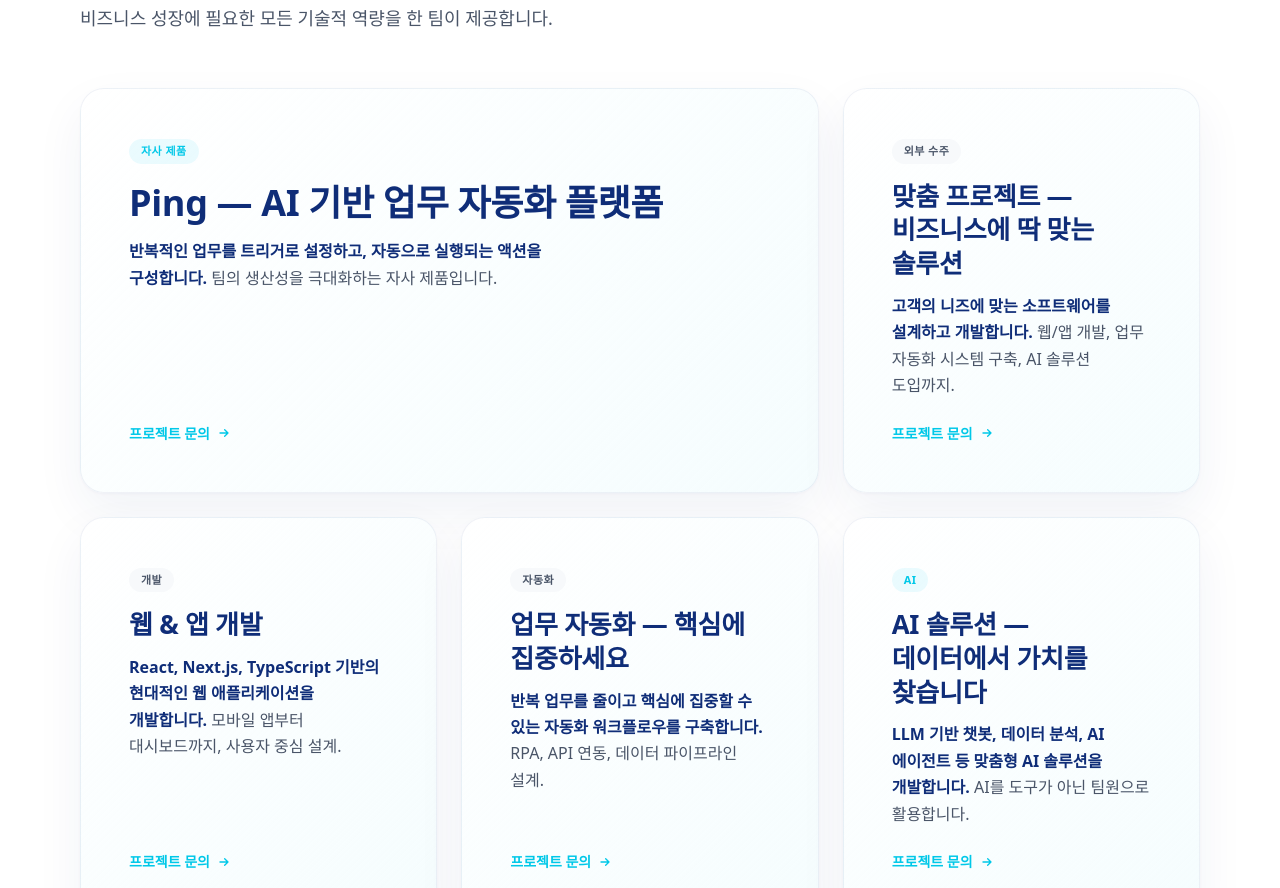
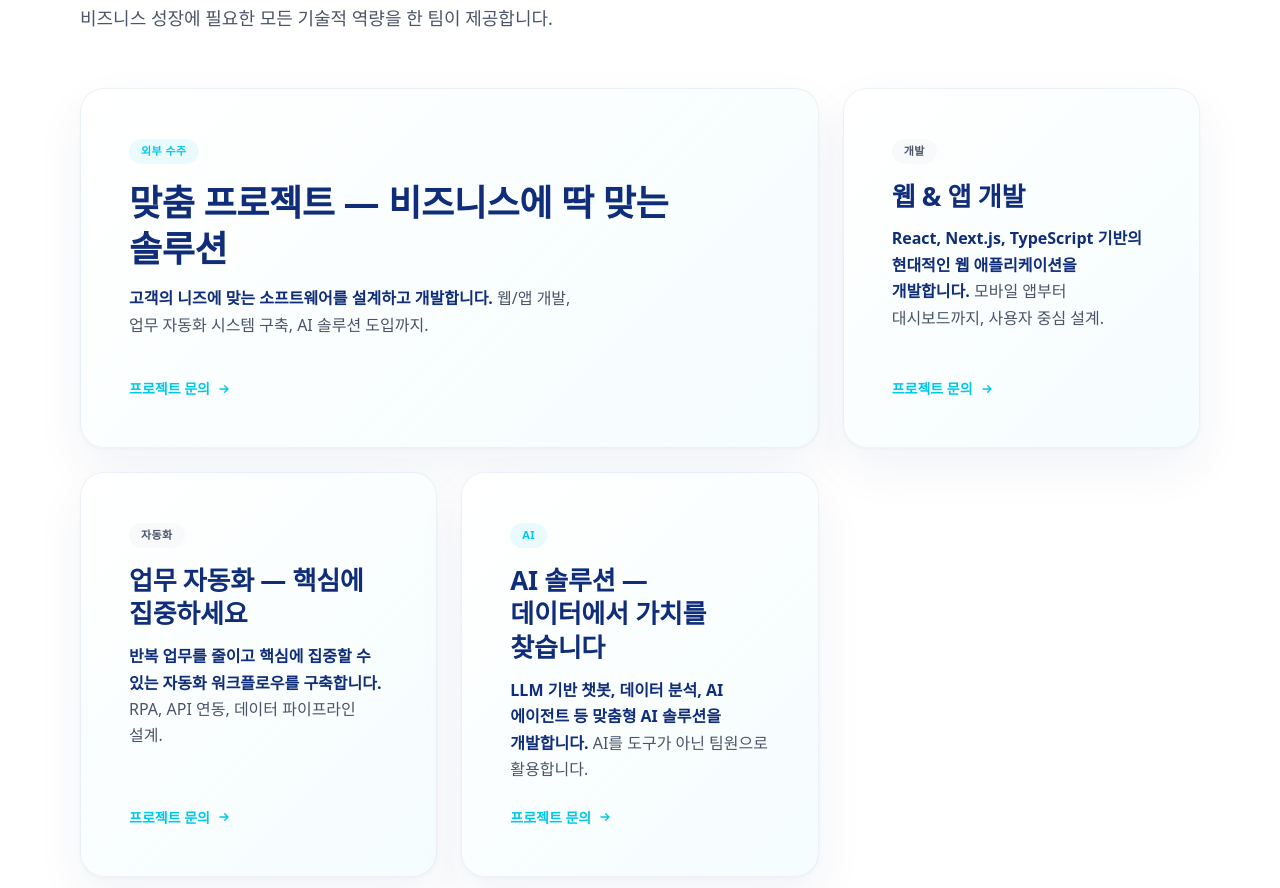
Before and after one commit to HoByeongjun/triato-web, an Astro site: page / in a window 1280 px wide. Shown: the part 865-1753 px from the top of the page. Built offline with nearby package versions, Linux system fonts and the light colour scheme; Astro itself is replaced by a stand-in of ours; a web font is replaced by a local one.

Commit message:
remove: Services에서 Ping 카드 제거
- services.json: Ping 항목 삭제 (5개 → 4개)
- ServicesSection: featuredTags '자사 제품' → '외부 수주' (이제 첫 카드가 "맞춤 프로젝트"라 큰 카드 자리)
- Footer: "자사 제품 Ping" 링크 제거, 4개 서비스 직접 링크

```diff
--- a/src/components/ServicesSection.astro
+++ b/src/components/ServicesSection.astro
@@ -2,7 +2,7 @@
 type Service = { title: string; content: string; cta: string; tag: string }
 const { title, services } = Astro.props as { title: string; services: Service[] }
 
-const featuredTags = new Set(['자사 제품', 'AI'])
+const featuredTags = new Set(['외부 수주', 'AI'])
 ---
 
 <section class="max-w-[1440px] mx-auto px-6 md:px-20 py-20 md:py-28" id="services">
--- a/src/data/services.json
+++ b/src/data/services.json
@@ -1,10 +1,4 @@
 [
-  {
-    "title": "Ping — AI 기반 업무 자동화 플랫폼",
-    "content": "<strong>반복적인 업무를 트리거로 설정하고, 자동으로 실행되는 액션을 구성합니다.</strong> 팀의 생산성을 극대화하는 자사 제품입니다.",
-    "cta": "프로젝트 문의",
-    "tag": "자사 제품"
-  },
   {
     "title": "맞춤 프로젝트 — 비즈니스에 딱 맞는 솔루션",
     "content": "<strong>고객의 니즈에 맞는 소프트웨어를 설계하고 개발합니다.</strong> 웹/앱 개발, 업무 자동화 시스템 구축, AI 솔루션 도입까지.",
```
